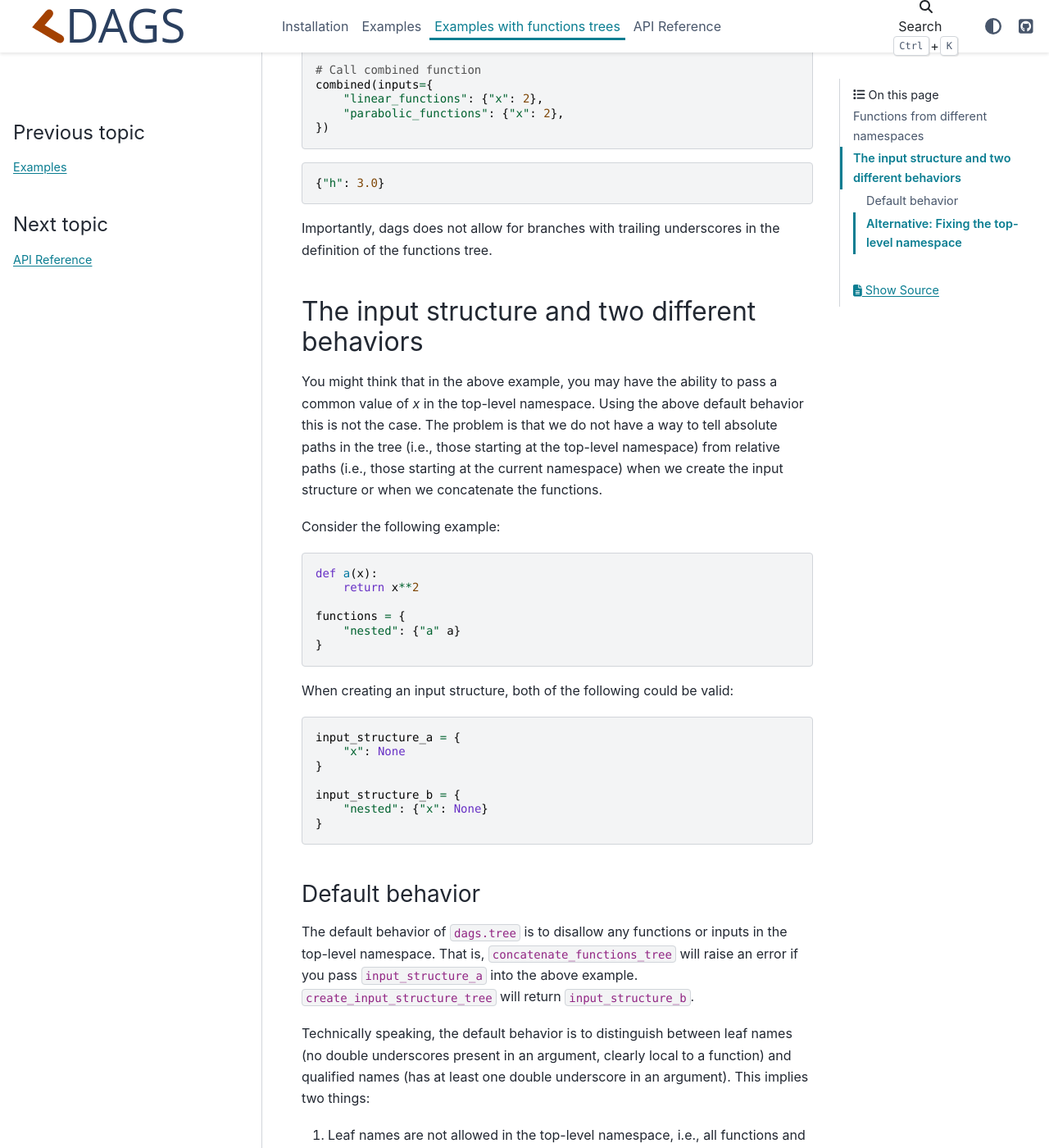
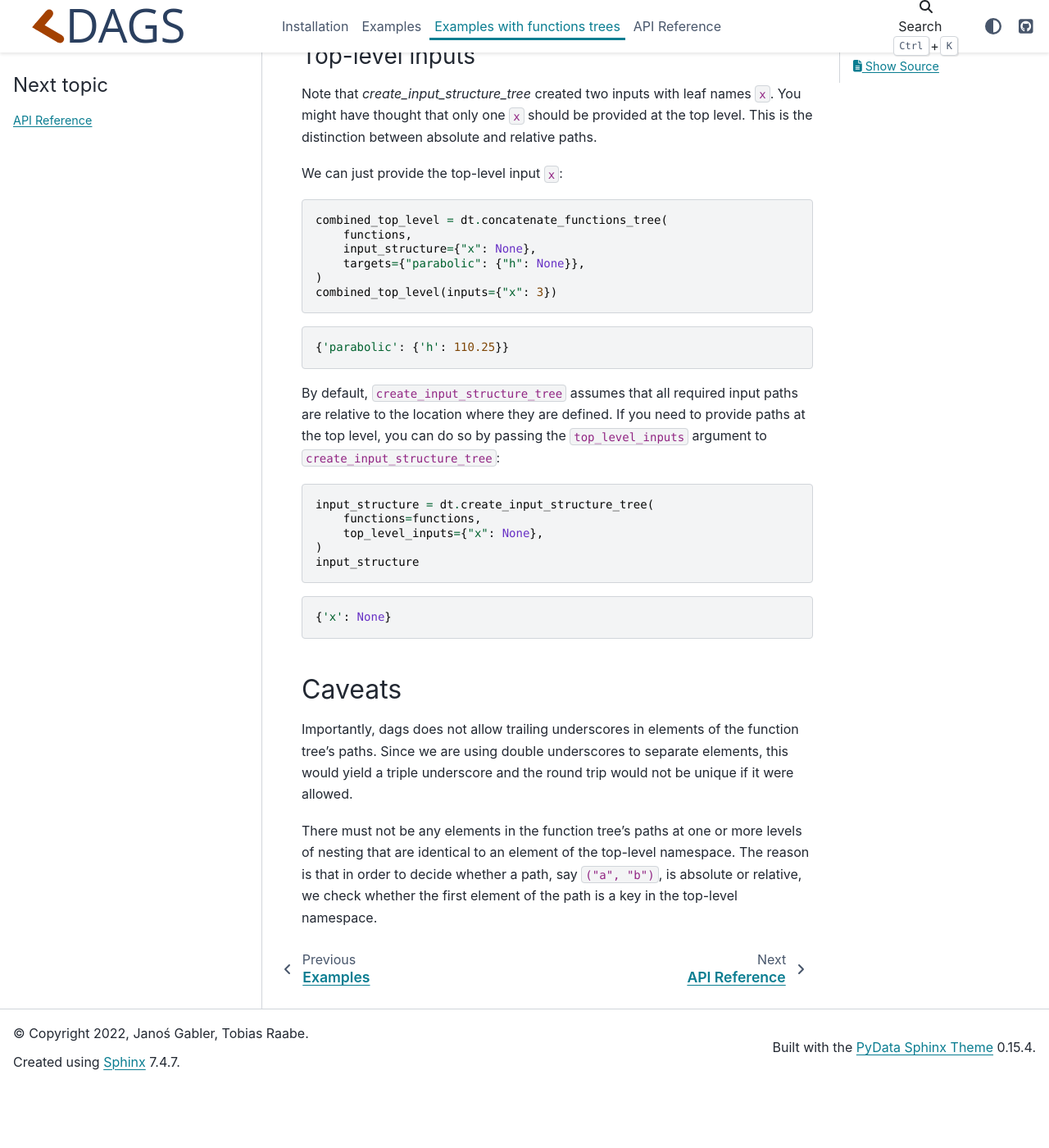
Before and after one commit to OpenSourceEconomics/dags, a Sphinx documentation site: the page built from docs/source/tree_examples.rst, in a window 1280 px wide and 1400 px high, scrolled down 2003 px. Shown: the whole window at 82% size. Built offline with Sphinx 7.4.7 and the PyData theme 0.15.4, drawn with Linux system fonts in a browser that asks for light colours; after the commit the page ends 3327 px from its top, so only the background shows below that; some of the changed text lies outside the part shown.

Commit message:
Only provide the new mode.

```diff
--- /dev/null
+++ b/docs/source/example/linear.py
@@ -0,0 +1,2 @@
+def f(x):
+    return 0.5 * x
--- /dev/null
+++ b/docs/source/example/parabolic.py
@@ -0,0 +1,6 @@
+def f(x):
+    return x**2
+
+
+def h(f, linear__f):
+    return (f + linear__f) ** 2
--- a/docs/source/tree_examples.rst
+++ b/docs/source/tree_examples.rst
@@ -2,19 +2,9 @@
 Examples with functions trees
 =============================
 
-There are two modes of using ``dags.tree``:
-
-1. Loose mode, where dags tries to infer the required inputs from the topology of the
-   functions tree alone. This means that you cannot use inputs at the top-level
-   namespace and that you cannot use relative paths. *(The reason is that we need to
-   take all paths containing double underscores as absolute paths.)*
-2. Fixed top-level namespace mode, where names of all elements in the top-level
-   namespace are fixed before attempting to infer required inputs. This means that
-   inputs in the top-level namespace and relative paths are allowed. However, no element
-   of the top level namespace may be repeated at deeper levels of nesting. *(The reason
-   is that to distinguish between absolute and relative paths, we check whether the
-   first element of a path is a key in the top-level namespace.)*
-
+It is often useful to structure code in a hierarchical way, e.g. to group related
+functions together. In ``dags``, this can be achieved by defining a so-called
+"functions tree".
 
 
 Functions from different namespaces
@@ -23,18 +13,14 @@ Functions from different namespaces
 In large projects, function names can become lengthy when they share the same namespace.
 Using dags, we can concatenate functions from different namespaces.
 
-Suppose we define the following function in the module `linear_functions.py`:
+Suppose we define the following function in the module `linear.py`:
 
 .. code-block:: python
 
-    def g(x):
+    def f(x):
         return 0.5 * x
 
-    def g_deriv(f, x):
-        return 0.5
-
-
-In another module, called `parabolic_functions.py`, we define two more functions. Note,
+In another module, called `parabolic.py`, we define two more functions. Note,
 that there is a function `f` in this module as well.
 
 .. code-block:: python
@@ -42,14 +28,14 @@ that there is a function `f` in this module as well.
     def f(x):
         return x**2
 
-    def h(f, linear_functions__f):
-        return (f + linear_functions__f) ** 2
+    def h(f, linear__f):
+        return (f + linear__f) ** 2
 
 The function `h` takes two inputs:
-- `f` from `parabolic_functions.py`, referenced directly as f within the current
+- `f` from `parabolic.py`, referenced directly as f within the current
 namespace.
-- `f` from `linear_functions.py`, referenced using its namespace with a double
-underscore separator (`linear_functions__f`).
+- `f` from `linear.py`, referenced using its namespace with a double
+underscore separator (`linear__f`).
 
 Using `concatenate_functions_tree`, we are able to combine the functions from both
 modules.
@@ -59,30 +45,37 @@ The functions tree can be nested to an arbitrary depth.
 
 .. code-block:: python
 
-    from linear_functions import f as linear_functions__f
-    from parabolic_functions import f as parabolic_functions__f
-    from parabolic_functions import h as parabolic_functions__h
+    import linear
+    import parabolic
 
     # Define functions tree
     functions = {
-        "linear_functions": {"f": linear_functions__f},
-        "parabolic_functions": {
-            "f": parabolic_functions__f,
-            "h": parabolic_functions__h
+        "linear": {"f": linear.f},
+        "parabolic": {
+            "f": parabolic.f,
+            "h": parabolic.h
         },
     }
 
-Next, we define the input structure, which maps the parameters of the functions to their
+Next, we create the input structure, which maps the parameters of the functions to their
 namespace. The input structure can also be created via the
 `create_input_structure_tree` function.
 
 .. code-block:: python
 
-    # Define input structure
-    input_structure = {
-        "linear_functions": {"x": None},
-        "parabolic_functions": {"x": None},
+    import dags.tree as dt
+
+    input_structure = dt.create_input_structure_tree(functions=functions)
+    input_structure
+
+.. code-block:: python
+
+    {
+        'linear': {'x': None},
+        'parabolic': {'x': None},
     }
+In order to provide the top-level input ``x`` to the function ``h``, we need to pass
+
 
 
 Finally, we combine the functions using `concatenate_functions_tree`.
@@ -91,89 +84,67 @@ Finally, we combine the functions using `concatenate_functions_tree`.
 
     # Get combined function
     combined = concatenate_functions_tree(
-        functions,
+        functions=functions,
         input_structure=input_structure,
-        targets={"parabolic_functions": {"h": None}},
+        targets={"parabolic": {"h": None}},
     )
 
     # Call combined function
-    combined(inputs={
-        "linear_functions": {"x": 2},
-        "parabolic_functions": {"x": 2},
-    })
+    combined(
+        inputs={
+            "linear": {"x": 1},
+            "parabolic": {"x": 2},
+        }
+    )
+
+Top-level inputs
+________________
+
+Note that `create_input_structure_tree` created two inputs with leaf names ``x``. You
+might have thought that only one ``x`` should be provided at the top level. This is the
+distinction between absolute and relative paths.
+
+We can just provide the top-level input ``x``:
 
 .. code-block:: python
 
-    {"h": 3.0}
-
-Importantly, dags does not allow for branches with trailing underscores in the
-definition of the functions tree.
-
-
-The input structure and two different behaviors
------------------------------------------------
-
-
-
-You might think that in the above example, you may have the ability to pass a common
-value of `x` in the top-level namespace. Using the above default behavior this is not
-the case. The problem is that we do not have a way to tell absolute paths in the tree
-(i.e., those starting at the top-level namespace) from relative paths (i.e., those
-starting at the current namespace) when we create the input structure or when we
-concatenate the functions.
-
-Consider the following example:
+    combined_top_level = dt.concatenate_functions_tree(
+        functions,
+        input_structure={"x": None},
+        targets={"parabolic": {"h": None}},
+    )
+    combined_top_level(inputs={"x": 3})
 
 .. code-block:: python
 
-    def a(x):
-        return x**2
+    {'parabolic': {'h': 110.25}}
 
-    functions = {
-        "nested": {"a" a}
-    }
-
-
-When creating an input structure, both of the following could be valid:
+By default, ``create_input_structure_tree`` assumes that all required input paths are
+relative to the location where they are defined. If you need to provide paths at the top
+level, you can do so by passing the ``top_level_inputs`` argument to
+``create_input_structure_tree``:
 
 .. code-block:: python
 
-    input_structure_a = {
-        "x": None
-    }
+    input_structure = dt.create_input_structure_tree(
+        functions=functions,
+        top_level_inputs={"x": None},
+    )
+    input_structure
 
-    input_structure_b = {
-        "nested": {"x": None}
-    }
+.. code-block:: python
 
-Default behavior
-________________
-
-The default behavior of ``dags.tree`` is to disallow any functions or inputs in the
-top-level namespace. That is, ``concatenate_functions_tree`` will raise an error if you
-pass ``input_structure_a`` into the above example. ``create_input_structure_tree`` will
-return ``input_structure_b``.
-
-Technically speaking, the default behavior is to distinguish between leaf names (no
-double underscores present in an argument, clearly local to a function) and qualified
-names (has at least one double underscore in an argument). This implies two things:
-
-1. Leaf names are not allowed in the top-level namespace, i.e., all functions and inputs
-   must be nested at least one level deep.
-2. All qualified names are interpreted as absolute paths.
+    {'x': None}
 
 
-Alternative: Fixing the top-level namespace
-___________________________________________
+Caveats
+-------
 
-In complex projects, the default behavior can be limiting the usefulness of the
-hierarchical structure of the functions tree because absolute paths need to be provided
-all the time. Hence, we provide an alternative behavior that allows for the top-level
-namespace to be fixed.
+Importantly, dags does not allow trailing underscores in elements of the function tree's
+paths. Since we are using double underscores to separate elements, this would yield a
+triple underscore and the round trip would not be unique if it were allowed.
 
-In the above example, we can either fix the top-level namespace to be ``{"a", "x"}`` or
-``{"a"}``. In the first case, we need to provide ``input_structure_a``, in the second
-case, we need to provide ``input_structure_b``.
-
-What is disallowed (and checked by ``dags.tree``) is to have path elements that are
-identical to an element of the top-level namespace.
+There must not be any elements in the function tree's paths at one or more levels of
+nesting that are identical to an element of the top-level namespace. The reason is that
+in order to decide whether a path, say ``("a", "b")``, is absolute or relative, we
+check whether the first element of the path is a key in the top-level namespace.
```
Also changed, not shown: docs/source/example/example.ipynb (added).
